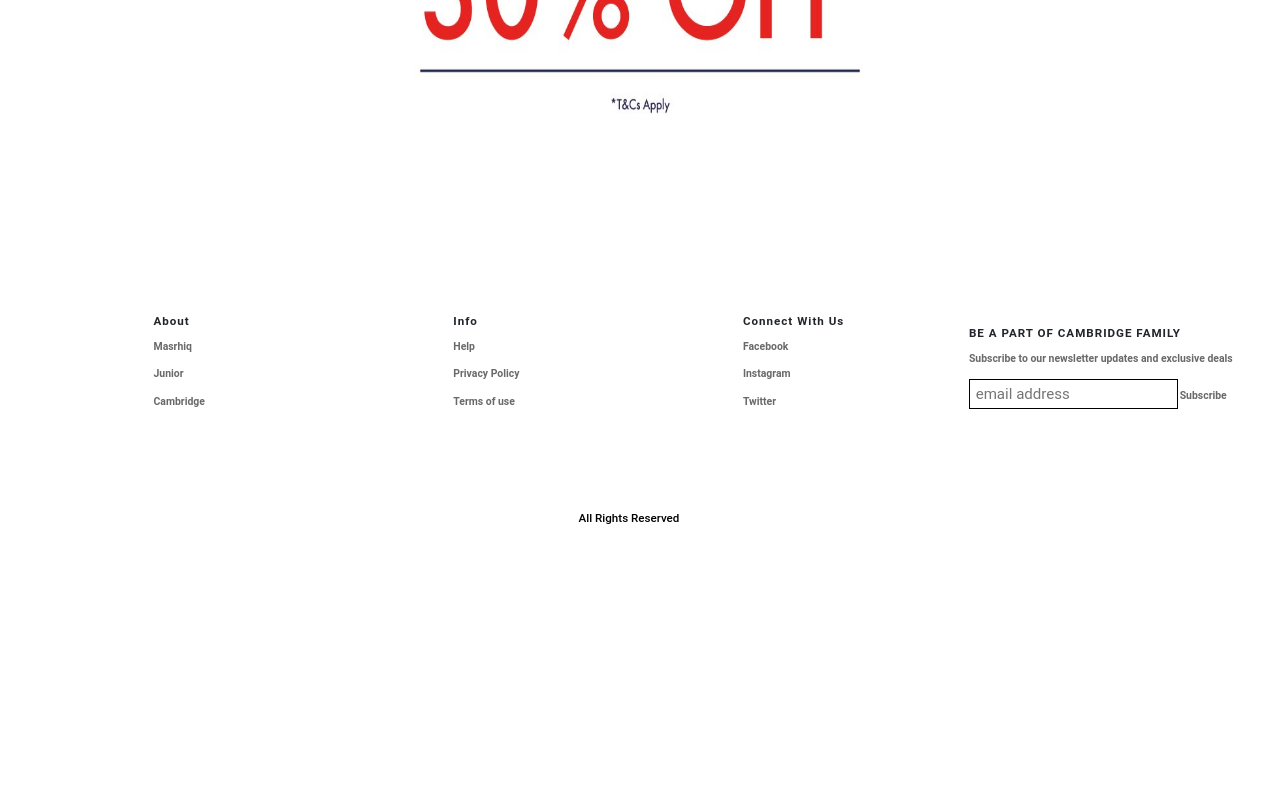
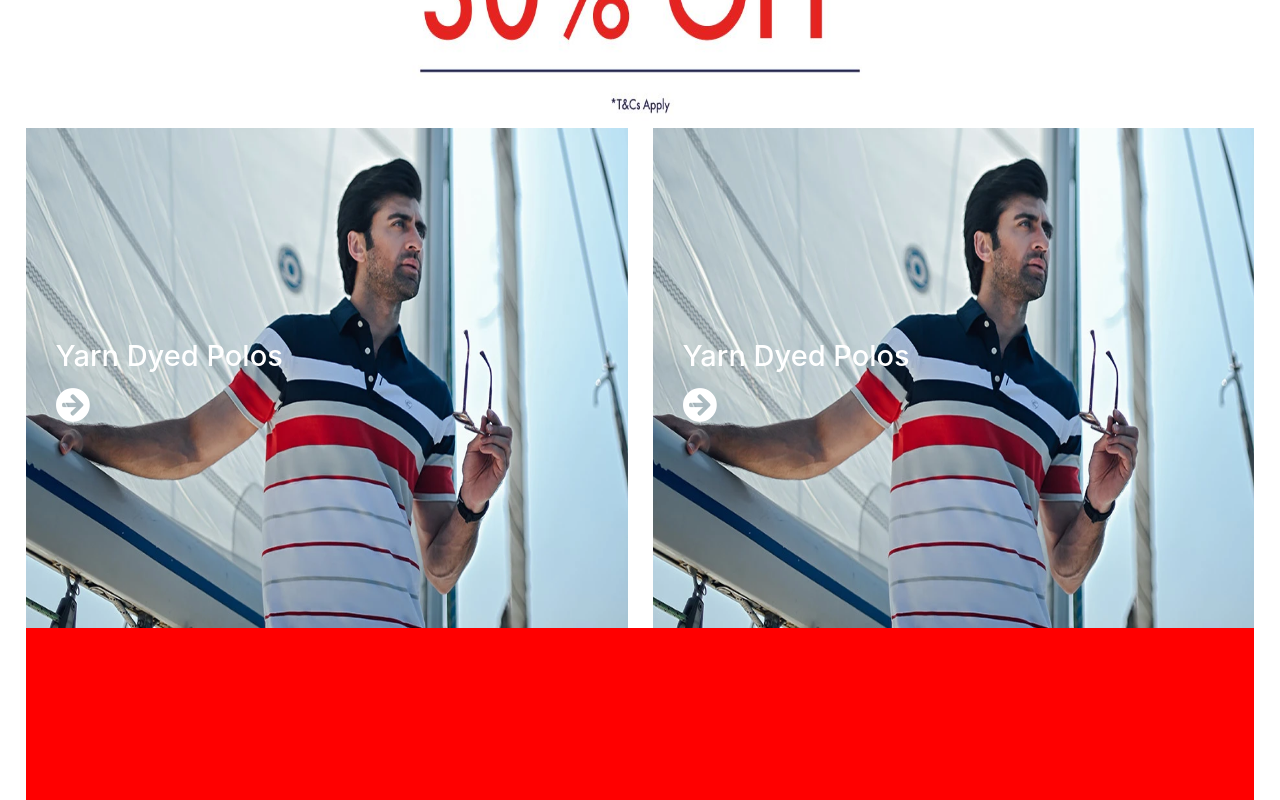
Before and after one commit to SyedOsamaBinAzhar/cambridgeClone, a React (Create React App) app: page / in a window 1280 px wide. Shown: the part 720-1520 px from the top of the page. Before the commit the page ends 1328 px from the top, so only its background shows below. Built offline with nearby package versions, Linux system fonts and the light colour scheme.

Commit message:
Horizontal Category Card Design Ready.

```diff
--- a/public/index.html
+++ b/public/index.html
@@ -9,6 +9,13 @@
   <link rel="stylesheet" href="https://cdnjs.cloudflare.com/ajax/libs/font-awesome/5.15.2/css/all.min.css">
   <meta name="description" content="Web site created using create-react-app" />
   <link rel="apple-touch-icon" href="%PUBLIC_URL%/logo192.png" />
+
+
+
+  <link rel="stylesheet" href="https://pro.fontawesome.com/releases/v5.10.0/css/all.css" integrity="sha384-AYmEC3Yw5cVb3ZcuHtOA93w35dYTsvhLPVnYs9eStHfGJvOvKxVfELGroGkvsg+p" crossorigin="anonymous"/>
+
+
+
   <!--
       manifest.json provides metadata used when your web app is installed on a
       user's mobile device or desktop. See https://developers.google.com/web/fundamentals/web-app-manifest/
--- /dev/null
+++ b/src/Components/HorizontalCategoryCard/HorizontalCategoryCard.css
@@ -0,0 +1,19 @@
+.HorizontalCategoryCard{
+    width: 100%;
+    height: 100%;
+    /* background-color: royalblue; */
+        background-image: url("../../images/2-Yarn-Dyed-Polos.webp");
+     background-size: 100% 100%,cover;
+}
+.cardParagraphAndIcon{
+    padding-left: 30px;
+    padding-top: 35%;
+    color: white;
+    font-size: 3rem;
+    /* top: 50%; */
+}
+.cardParagraphAndIcon h3{
+    /* padding-left: 30px; */
+    color: white;
+    font-size: 2.5rem;
+}
--- /dev/null
+++ b/src/Components/HorizontalCategoryCard/HorizontalCategoryCard.jsx
@@ -0,0 +1,14 @@
+import React from 'react'
+import "./HorizontalCategoryCard.css"
+const HorizontalCategoryCard = () => {
+    return (
+        <div className="HorizontalCategoryCard">
+            <div className="cardParagraphAndIcon">
+                <h3>Yarn Dyed Polos</h3>
+                <i class="fas fa-arrow-circle-right"></i>
+            </div>
+        </div>
+    )
+}
+
+export default HorizontalCategoryCard
--- a/src/Pages/Home/Home.css
+++ b/src/Pages/Home/Home.css
@@ -5,7 +5,7 @@
     display: grid;
     position: relative;
     grid-template-columns: minmax(0rem,1fr) minmax(min-content,1920px) minmax(0rem,1fr);
-    grid-template-rows: 5vh 10vh 6vh 85vh 60vh;
+    grid-template-rows: 5vh 10vh 6vh 85vh 125vh 60vh;
     /* background-color: chocolate; */
     box-sizing: border-box;
     padding-left: 2vw;
@@ -14,6 +14,7 @@
                         ". iconNavbar ."
                         ". Navbar ."
                         ". homeNewsImage ."
+                        ". displayCategoriesDiv ."
                         ". footerRow .";
 }
 .headerDiv{
@@ -44,7 +45,7 @@
 }
 .footerRow{
     grid-area: footerRow;
-    background-color: brown;
+    /* background-color: brown; */
 }
 
 .loginForm{
@@ -144,3 +145,34 @@
     color: white;
     background-color: black;
 }
+
+.displayCategoriesDiv{
+    grid-area: displayCategoriesDiv;
+    /* background-color: aqua; */
+    display: grid;
+    grid-template-rows: 50% 50%;
+    grid-template-areas: "categrow1"
+                        "categrow2";
+}
+.categrow1{
+    grid-area: categrow1;
+    /* background-color: aquamarine; */
+    display: grid;
+    grid-template-columns: 1fr 1fr;
+    /* grid-gap: 20px; */
+    grid-template-areas: "categ1 categ2";
+    grid-column-gap: 25px;
+}
+.categ1{
+    grid-area: categ1;
+    /* background-color: blue; */
+
+}
+.categ2{
+    grid-area: categ2;
+    background-color: brown;
+}
+.categrow2{
+    grid-area: categrow2;
+    background-color: red;
+}
--- a/src/Pages/Home/Home.js
+++ b/src/Pages/Home/Home.js
@@ -10,6 +10,7 @@ import { connect } from 'react-redux';
 import {openCartDiv} from "../../Redux/CartDivState/CartDivStateActions"
 import {displayLoginComp} from "../../Redux/UiUxFunctionality/UiUxFunctionalityActions"
 import Footer from '../../Components/Footer/Footer';
+import HorizontalCategoryCard from '../../Components/HorizontalCategoryCard/HorizontalCategoryCard';
 // import {closeBtnAction} from "../../Redux/UiUxFunctionality/UiUxFunctionalityActions"
 
 const Home = ({openCartDiv,openLoginBox,cartDivStateReducer,displayLoginComp}) => {
@@ -80,6 +81,16 @@ const Home = ({openCartDiv,openLoginBox,cartDivStateReducer,displayLoginComp}) =
                 <HomeNewsContent/>
             </div>
 
+            <div className="displayCategoriesDiv">
+                <div className="categrow1">
+                    <div className="categ1"><HorizontalCategoryCard/></div>
+                    <div className="categ2"><HorizontalCategoryCard/></div>
+
+                </div>
+                <div className="categrow2"></div>
+
+            </div>
+
             <div className="footerRow">
                 <Footer/>
             </div>
--- a/src/Redux/Auth/AuthActions.js
+++ b/src/Redux/Auth/AuthActions.js
@@ -1,7 +1,7 @@
 import {auth, firestore, serverTimestamp} from "../../Firebase/Firebase"
 import { v4 as uuid } from 'uuid';
 
-export let createUser = async({firstName,lastName,email,password,createdAt}) => {
+export let createUser = ({firstName,lastName,email,password,createdAt}) => async(dispatch) => {
 // console.log(userDetailsObject.userId = uuid());
 // delete userDetailsObject['password'];
 console.log(firstName)
@@ -12,14 +12,24 @@ var userInfo = {
     userId: uuid(),
     createdAt: serverTimestamp()
 }
-console.log(userInfo)
+// console.log(userInfo)
 await auth.createUserWithEmailAndPassword(email,password);
 await firestore.collection("Users").doc(`${userInfo.userId}`).set(userInfo)
 
 }
 
-export let loginUser = async({email,password}) => {
+export let loginUser = ({email,password}) => async(dispatch) => {
 //sigining in user
 await auth.signInWithEmailAndPassword(email, password);
 
+//Get the currently signed-in user
+auth.onAuthStateChanged(function(user) {
+    if (user) {
+      // User is signed in.
+      console.log("hi")
+    } else {
+      // No user is signed in.
+      console.log("signout")
+    }
+  });
 }
```
Also changed, not shown: src/images/2-Yarn-Dyed-Polos.webp (added), 1 other file (tests, documents, lock files or other folders).
